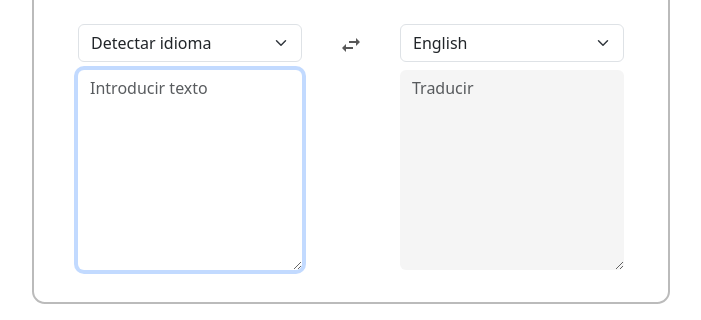
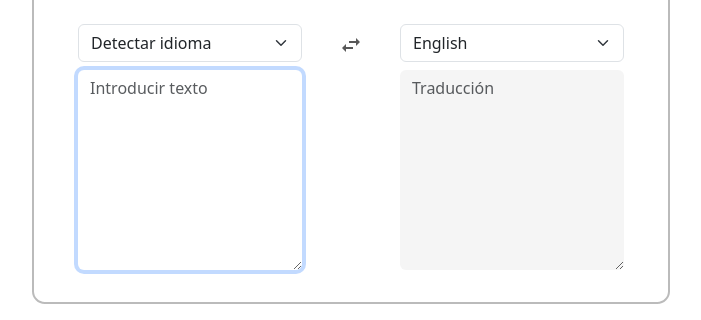
Before and after one commit to smaje99/google-translate-clone, a React (Vite) app: page / in a window 1280 px wide. Shown: the part 309-629 px from the top of the page, without its empty margins (289-990 px from the left). Built offline with nearby package versions, Linux system fonts and the light colour scheme.

Commit message:
💬 Update a literal

```diff
--- a/src/components/TextArea.tsx
+++ b/src/components/TextArea.tsx
@@ -21,7 +21,7 @@ function getPlaceholder(type: SectionType, loading: boolean) {
     return 'Traduciendo...';
   }
 
-  return 'Traducir';
+  return 'Traducción';
 }
 
 export const TextArea: React.FC<Props> = ({ type, loading = false, onChange, value }) => {
```
